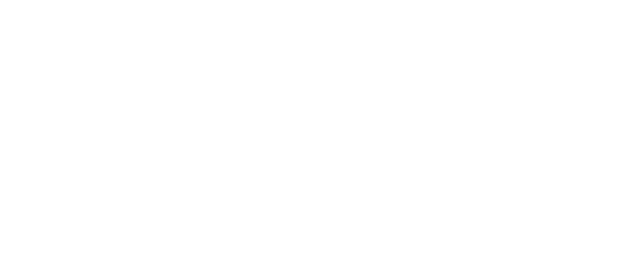
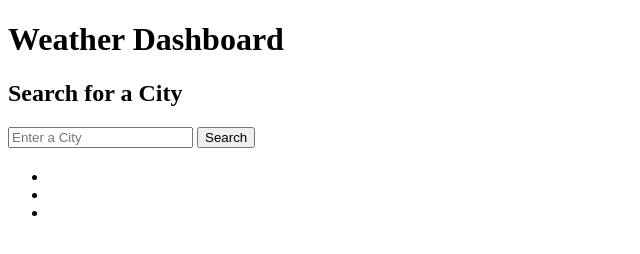
Before and after one commit to Bonee94/Taylors-Weather-Application, a plain HTML site: page index.html in a window 1280 px wide. Shown: the whole page, without its empty margins (0-640 px from the left). Drawn offline with Linux system fonts and the light colour scheme.

Commit message:
Added header, aside search bar, and current day box frameworks in html

```diff
--- a/index.html
+++ b/index.html
@@ -1,5 +1,6 @@
 <!DOCTYPE html>
 <html lang="en">
+
 <head>
     <meta charset="UTF-8">
     <meta http-equiv="X-UA-Compatible" content="IE=edge">
@@ -8,9 +9,33 @@
     <script src="https://kit.fontawesome.com/6c0f2d0160.js" crossorigin="anonymous"></script>
     <title>Document</title>
 </head>
+
 <body>
 
+    <header>
+        <h1>Weather Dashboard</h1>
+    </header>
+    <aside>
+        <h2>Search for a City</h2>
+        <input type="text" id="city-search" placeholder="Enter a City">
+        <button class="city-search-button">Search</button>
+        <span id="hor-line"></span>
+
+        <div class="search-history">
+        </div>
+    </aside>
+    <main>
+        <div class="current-day-box">
+            <h2 id="current-city-header"></h2>
+            <ul id="current-city-ul">
+                <li id="current-city-temp"></li>
+                <li id="current-city-wind"></li>
+                <li id="current-city-humidity"></li>
+            </ul>
+        </div>
+    </main>
 
     <script src="./assets/JS/script.js"></script>
 </body>
+
 </html>
```
